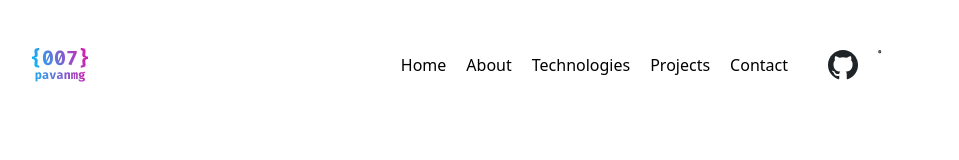
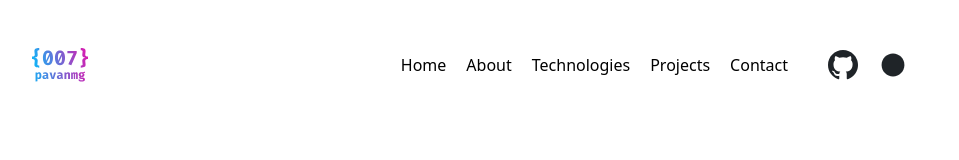
Before and after one commit to RavensVenix/Portfolio, a React (Create React App) app: page / in a window 1280 px wide. Shown: the top 160 px of the page, without its empty margins (160-1119 px from the left). Built offline with nearby package versions, Linux system fonts and the light colour scheme.

Commit message:
Portfolio

```diff
--- a/src/Components/Header.js
+++ b/src/Components/Header.js
@@ -93,7 +93,7 @@ function Header() {
                 <path
                   fillRule="evenodd"
                   clipRule="evenodd"
-                  d="M9.99805,3c-3.859,0 -6.99805,3.14195 -6.99805,7.00195v10c0,3.859 3.14195,6.99805 7.00195,6.99805h10c3.859,0 6.99805,-3.14195 6.99805,-7.00195v-10c0,-3.859 -3.14195,-6.99805 -7.00195,-6.99805zM22,7c0.552,0 1,0.448 1,1c0,0.552 -0.448,1 -1,1c-0.552,0 -1,-0.448 -1,-1c0,-0.552 0.448,-1 1,-1zM15,9c3.309,0 6,2.691 6,6c0,3.309 -2.691,6 -6,6c-3.309,0 -6,-2.691 -6,-6c0,-3.309 2.691,-6 6,-6zM15,11c-2.20914,0 -4,1.79086 -4,4c0,2.20914 1.79086,4 4,4c2.20914,0 4,-1.79086 4,-4c0,-2.20914 -1.79086,-4 -4,-4z"
+                  d="M128,225.3384c-53.75852,0 -97.3384,-43.57989 -97.3384,-97.3384v0c0,-53.75852 43.57989,-97.3384 97.3384,-97.3384v0c53.75852,0 97.3384,43.57989 97.3384,97.3384v0c0,53.75852 -43.57989,97.3384 -97.3384,97.3384z"
                 />
               </svg>
             </a>
```
